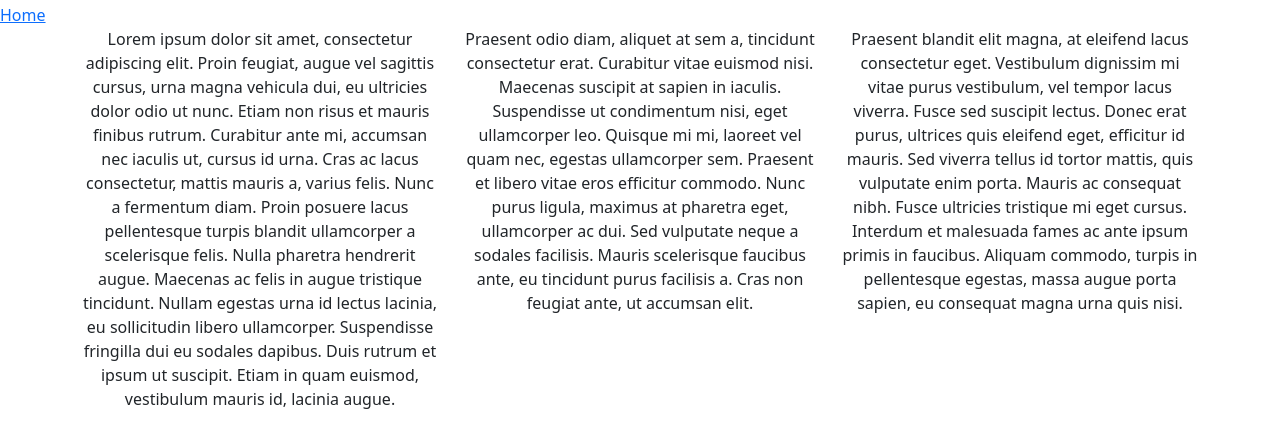
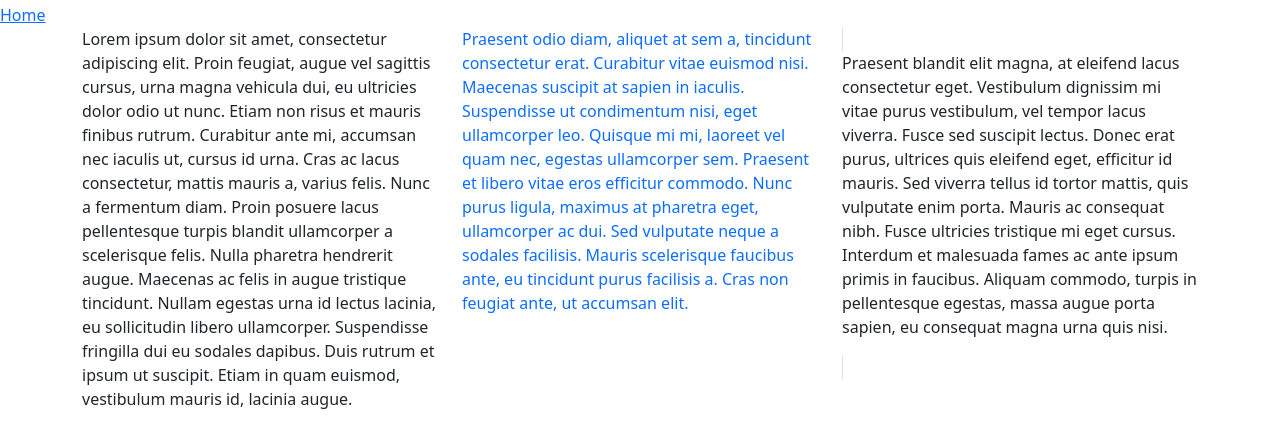
Before and after one commit to DeshondaHolmes/bootstrap-examples, a plain HTML site: page index.html in a window 1280 px wide. Shown: the part 53-500 px from the top of the page. Drawn offline with nearby package versions, Linux system fonts and the light colour scheme.

Commit message:
Add text color index.html

```diff
--- a/index.html
+++ b/index.html
@@ -1,11 +1,14 @@
 <!doctype html>
 <html lang="en">
+
 <head>
   <meta charset="utf-8">
   <meta name="viewport" content="width=device-width, initial-scale=1">
   <title>Bootstrap demo</title>
-    <link href="https://cdn.jsdelivr.net/npm/bootstrap@5.3.0-alpha3/dist/css/bootstrap.min.css" rel="stylesheet" integrity="sha384-KK94CHFLLe+nY2dmCWGMq91rCGa5gtU4mk92HdvYe+M/SXH301p5ILy+dN9+nJOZ" crossorigin="anonymous">
+  <link href="https://cdn.jsdelivr.net/npm/bootstrap@5.3.0-alpha3/dist/css/bootstrap.min.css" rel="stylesheet"
+    integrity="sha384-KK94CHFLLe+nY2dmCWGMq91rCGa5gtU4mk92HdvYe+M/SXH301p5ILy+dN9+nJOZ" crossorigin="anonymous">
 </head>
+
 <body>
   <Header>
     <H1>Bootstrap Examples</H1>
@@ -15,17 +18,43 @@
     <a href="index.html">Home</a>
   </nav>
   <main>
-      <div class="container text-center">
+    <div class="container">
       <div class="row">
-        <div class="col-md-4"><p>Lorem ipsum dolor sit amet, consectetur adipiscing elit. Proin feugiat, augue vel sagittis cursus, urna magna vehicula dui, eu ultricies dolor odio ut nunc. Etiam non risus et mauris finibus rutrum. Curabitur ante mi, accumsan nec iaculis ut, cursus id urna. Cras ac lacus consectetur, mattis mauris a, varius felis. Nunc a fermentum diam. Proin posuere lacus pellentesque turpis blandit ullamcorper a scelerisque felis. Nulla pharetra hendrerit augue. Maecenas ac felis in augue tristique tincidunt. Nullam egestas urna id lectus lacinia, eu sollicitudin libero ullamcorper. Suspendisse fringilla dui eu sodales dapibus. Duis rutrum et ipsum ut suscipit. Etiam in quam euismod, vestibulum mauris id, lacinia augue.</p>
+        <div class="col-md">
+          <p>Lorem ipsum dolor sit amet, consectetur adipiscing elit. Proin feugiat, augue vel sagittis cursus, urna
+            magna vehicula dui, eu ultricies dolor odio ut nunc. Etiam non risus et mauris finibus rutrum. Curabitur
+            ante mi, accumsan nec iaculis ut, cursus id urna. Cras ac lacus consectetur, mattis mauris a, varius felis.
+            Nunc a fermentum diam. Proin posuere lacus pellentesque turpis blandit ullamcorper a scelerisque felis.
+            Nulla pharetra hendrerit augue. Maecenas ac felis in augue tristique tincidunt. Nullam egestas urna id
+            lectus lacinia, eu sollicitudin libero ullamcorper. Suspendisse fringilla dui eu sodales dapibus. Duis
+            rutrum et ipsum ut suscipit. Etiam in quam euismod, vestibulum mauris id, lacinia augue.</p>
         </div>
-          <div class="col-md-4"><p>Praesent odio diam, aliquet at sem a, tincidunt consectetur erat. Curabitur vitae euismod nisi. Maecenas suscipit at sapien in iaculis. Suspendisse ut condimentum nisi, eget ullamcorper leo. Quisque mi mi, laoreet vel quam nec, egestas ullamcorper sem. Praesent et libero vitae eros efficitur commodo. Nunc purus ligula, maximus at pharetra eget, ullamcorper ac dui. Sed vulputate neque a sodales facilisis. Mauris scelerisque faucibus ante, eu tincidunt purus facilisis a. Cras non feugiat ante, ut accumsan elit.</p>
+        <div class="col-md">
+          <p class="text-primary">Praesent odio diam, aliquet at sem a, tincidunt consectetur erat. Curabitur vitae
+            euismod nisi. Maecenas
+            suscipit at sapien in iaculis. Suspendisse ut condimentum nisi, eget ullamcorper leo. Quisque mi mi, laoreet
+            vel quam nec, egestas ullamcorper sem. Praesent et libero vitae eros efficitur commodo. Nunc purus ligula,
+            maximus at pharetra eget, ullamcorper ac dui. Sed vulputate neque a sodales facilisis. Mauris scelerisque
+            faucibus ante, eu tincidunt purus facilisis a. Cras non feugiat ante, ut accumsan elit.</p>
         </div>
-            <div class="col-md-4"><p>Praesent blandit elit magna, at eleifend lacus consectetur eget. Vestibulum dignissim mi vitae purus vestibulum, vel tempor lacus viverra. Fusce sed suscipit lectus. Donec erat purus, ultrices quis eleifend eget, efficitur id mauris. Sed viverra tellus id tortor mattis, quis vulputate enim porta. Mauris ac consequat nibh. Fusce ultricies tristique mi eget cursus. Interdum et malesuada fames ac ante ipsum primis in faucibus. Aliquam commodo, turpis in pellentesque egestas, massa augue porta sapien, eu consequat magna urna quis nisi.</p>
+        <div class="col-md">
+          <span class="border">
+            <p>Praesent blandit elit magna, at eleifend lacus consectetur eget. Vestibulum dignissim mi vitae purus
+              vestibulum, vel tempor lacus viverra. Fusce sed suscipit lectus. Donec erat purus, ultrices quis eleifend
+              eget, efficitur id mauris. Sed viverra tellus id tortor mattis, quis vulputate enim porta. Mauris ac
+              consequat nibh. Fusce ultricies tristique mi eget cursus. Interdum et malesuada fames ac ante ipsum primis
+              in faucibus. Aliquam commodo, turpis in pellentesque egestas, massa augue porta sapien, eu consequat magna
+              urna quis nisi.
+            </p>
+
+
         </div>
 
       </div>
   </main>
-    <script src="https://cdn.jsdelivr.net/npm/bootstrap@5.3.0-alpha3/dist/js/bootstrap.bundle.min.js" integrity="sha384-ENjdO4Dr2bkBIFxQpeoTz1HIcje39Wm4jDKdf19U8gI4ddQ3GYNS7NTKfAdVQSZe" crossorigin="anonymous"></script>
+  <script src="https://cdn.jsdelivr.net/npm/bootstrap@5.3.0-alpha3/dist/js/bootstrap.bundle.min.js"
+    integrity="sha384-ENjdO4Dr2bkBIFxQpeoTz1HIcje39Wm4jDKdf19U8gI4ddQ3GYNS7NTKfAdVQSZe"
+    crossorigin="anonymous"></script>
 </body>
+
 </html>
```
Lines whose indentation alone changed are shown as unchanged.
